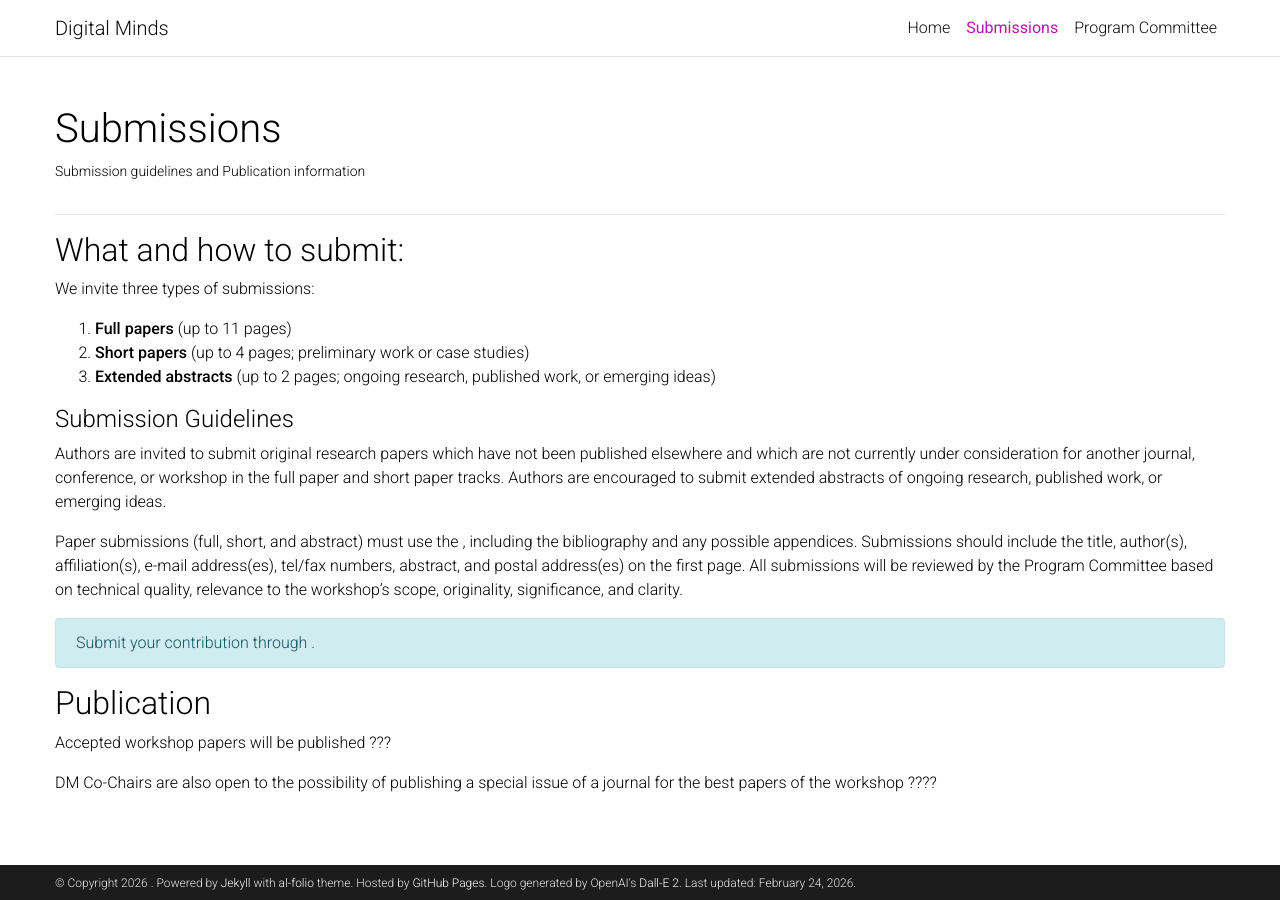
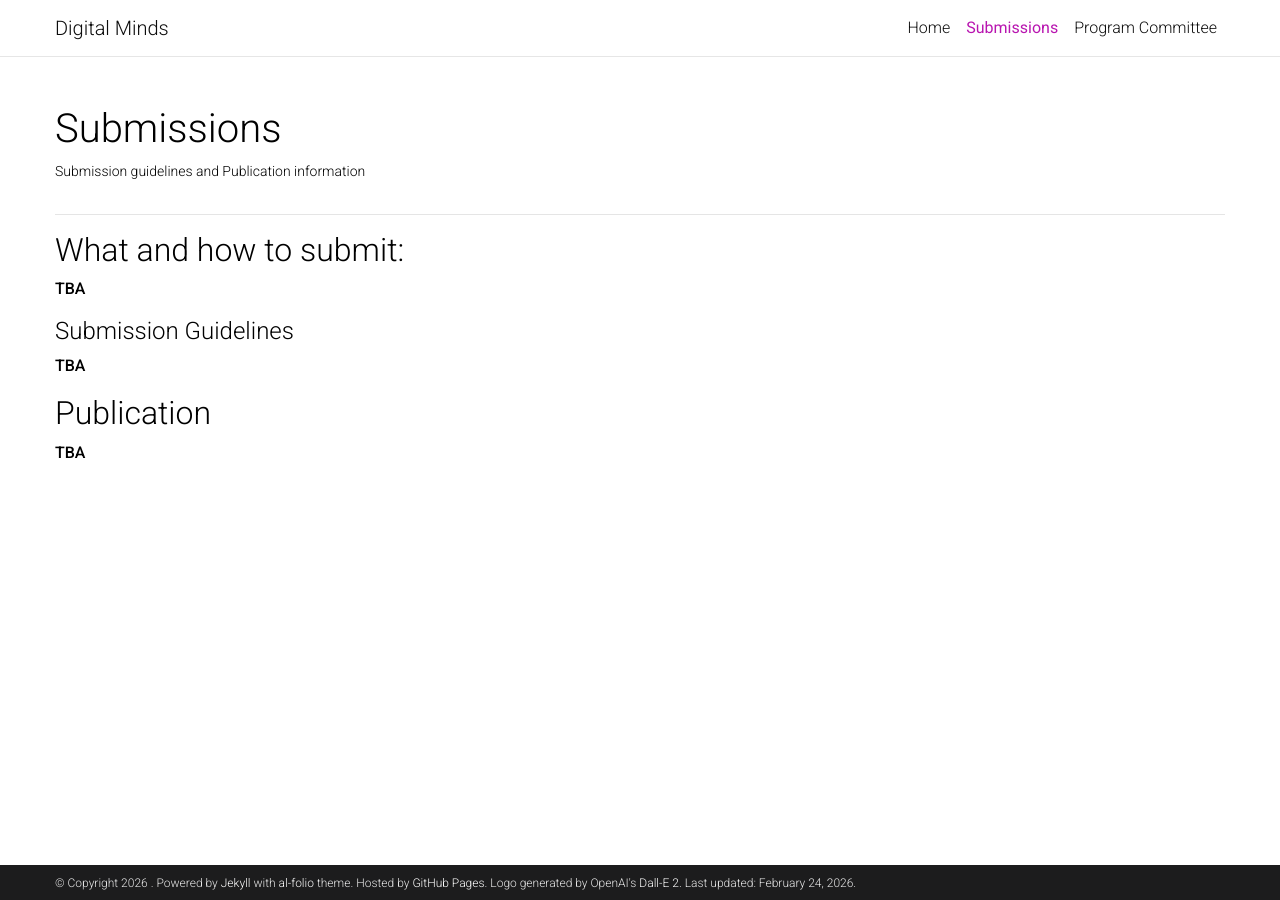
Before and after one commit to DMWorkshop/dmworkshop.github.io, a Jekyll site: the page built from _pages/CFP.md, in a window 1280 px wide. Built offline with Jekyll 4.4.1, drawn with Linux system fonts in a browser that asks for light colours; a style sheet for code colours, icons or effects is not loaded.

Commit message:
CFP updated

```diff
--- a/_pages/CFP.md
+++ b/_pages/CFP.md
@@ -10,16 +10,18 @@ nav_order: 2
 
 ## What and how to submit:
 
-We invite three types of submissions:
+**TBA**
 
-1. **Full papers** (up to 11 pages)
+<!-- We invite three types of submissions: -->
+
+<!-- 1. **Full papers** (up to 11 pages)
 2. **Short papers** (up to 4 pages; preliminary work or case studies)
-3. **Extended abstracts** (up to 2 pages; ongoing research, published work, or emerging ideas)
+3. **Extended abstracts** (up to 2 pages; ongoing research, published work, or emerging ideas) -->
 
 
 #### Submission Guidelines
 
-Authors are invited to submit original research papers which have not been published elsewhere and which are not currently under consideration for another journal, conference, or workshop in the full paper and short paper tracks.
+<!-- Authors are invited to submit original research papers which have not been published elsewhere and which are not currently under consideration for another journal, conference, or workshop in the full paper and short paper tracks.
 Authors are encouraged to submit extended abstracts of ongoing research, published work, or emerging ideas.
 
 Paper submissions (full, short, and abstract) must use the <a href=""> </a>, including the bibliography and any possible appendices.
@@ -27,9 +29,13 @@ Submissions should include the title, author(s), affiliation(s), e-mail address(
 All submissions will be reviewed by the Program Committee based on technical quality, relevance to the workshop's scope, originality, significance, and clarity.
 
 Submit your contribution through <a href=""> </a>.
-{: .alert .alert-info}
+{: .alert .alert-info} -->
+
+**TBA**
 
 ## Publication
-Accepted workshop papers will be published ???
+<!-- Accepted workshop papers will be published ???
 
-DM Co-Chairs are also open to the possibility of publishing a special issue of a journal for the best papers of the workshop ????
+DM Co-Chairs are also open to the possibility of publishing a special issue of a journal for the best papers of the workshop ????  -->
+
+**TBA**
```
